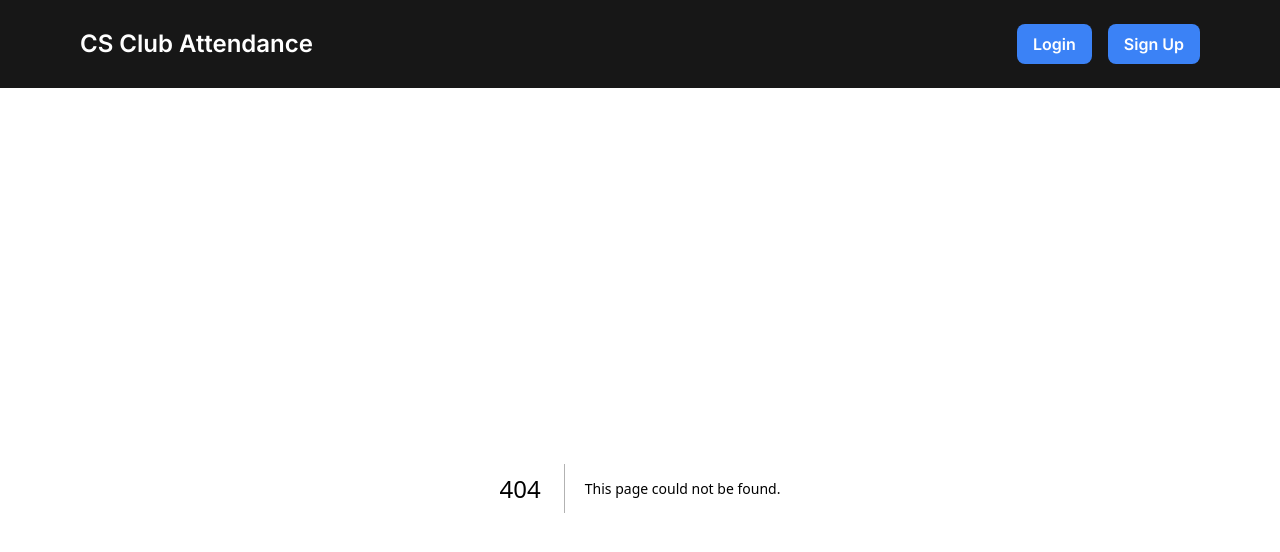
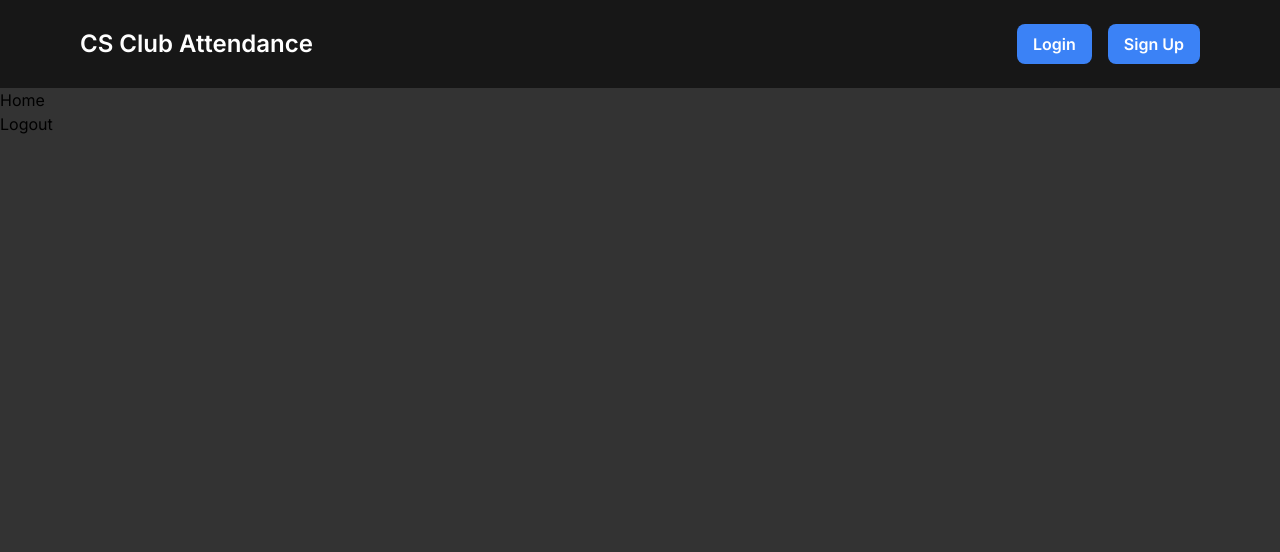
Before and after one commit to derek-byte/CS-Club-Attendance-Dashboard, a Next.js app: page /dashboard in a window 1280 px wide. Before the commit this address had no page. Shown: the top 552 px of the page. Built offline with nearby package versions, Linux system fonts and the light colour scheme.

Commit message:
refac: switch files to jsx

```diff
--- a/pages/home.js
+++ b/pages/dashboard/index.jsx
@@ -22,7 +22,7 @@ function Home(props) {
   console.log("USER", props)
   return (
     <div>
-      <div>Hi</div>
+      <div>Home</div>
       <button onClick={handleLogout}>Logout</button>
     </div>
   );
```
Also changed, not shown: components/navbar.jsx (renamed from components/navbar.js), pages/_app.jsx (renamed from pages/_app.js), pages/dashboard/user.jsx (renamed from pages/dashboard/user.js), pages/index.jsx (renamed from pages/index.js), pages/layout.jsx (renamed from pages/layout.js), pages/login.jsx (renamed from pages/login.js).
